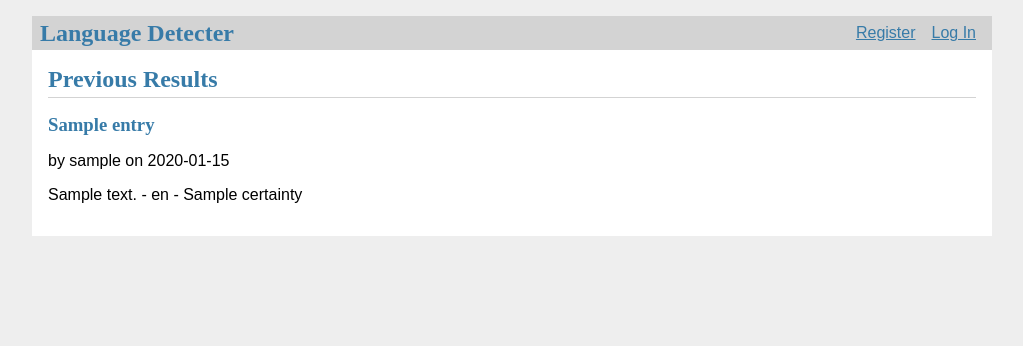
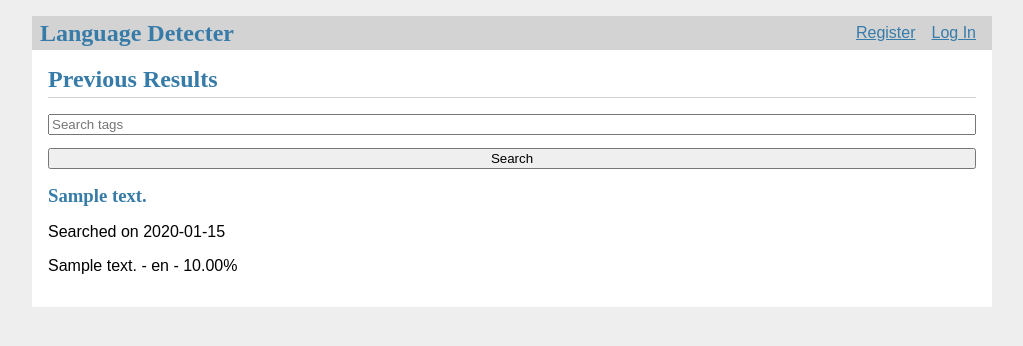
Before and after one commit to mason3k/flask_demo, a Flask app: template program/templates/generator/index.html in a window 1280 px wide. Shown: the top 346 px of the page, without its empty margins (128-1151 px from the left). Run offline with Flask 3, Linux system fonts and the light colour scheme; the template is opened without the code that fills it: most values are stand-ins (such as "Sample title", 1, 10 or a date in 2020).

Commit message:
✨ add search

```diff
--- a/program/templates/base.html
+++ b/program/templates/base.html
@@ -1,5 +1,5 @@
 <!doctype html>
-<title>{% block title %}{% endblock %} - Flaskr</title>
+<title>{% block title %}{% endblock %} - Language Detector</title>
 <link rel="stylesheet" href="{{ url_for('static', filename='style.css') }}">
 <nav>
     <h1>Language Detecter</h1>
--- a/program/templates/generator/index.html
+++ b/program/templates/generator/index.html
@@ -8,18 +8,30 @@
 {% endblock %}
 
 {% block content %}
+{% if entries %}
+<div class="search_url_block">
+
+    <form method="post" action="/search" name="search_tag_block">
+        <input type="text" name="search_url" placeholder="Search tags ">
+        <button type="submit" class="button-primary search_url_btn" value="Search">Search</button>
+
+    </form>
+</div>
+{% endif %}
+
 {% for entry in entries %}
 <article class="text">
     <header>
         <div>
-            <h1>{{ entry['title'] }}</h1>
-            <div class="about">by {{ entry['username'] }} on {{ entry['created'].strftime('%Y-%m-%d') }}</div>
+            <h1>{{ entry['text']|truncate(10, end='...') }}</h1>
+            <div class="about">Searched on {{ entry['created'].strftime('%Y-%m-%d') }}</div>
         </div>
         {% if g.user['id'] == entry['author_id'] %}
         <a class="action" href="{{ url_for('generator.update', id=entry['id']) }}">Edit</a>
         {% endif %}
     </header>
-    <p class="body">{{ entry['text'] }} - {{ entry['language'] }} - {{ entry['certainty'] }}</p>
+    <p class="body">{{ entry['text'] }} - {{ entry['language'] }} - {{ '%0.2f' % (entry['certainty'] * 100) | float }}%
+    </p>
 </article>
 {% if not loop.last %}
 <hr>
--- a/program/templates/generator/update.html
+++ b/program/templates/generator/update.html
@@ -1,7 +1,7 @@
 {% extends 'base.html' %}
 
 {% block header %}
-<h1>{% block title %}Edit "{{ entry['text'] }}"{% endblock %}</h1>
+<h1>{% block title %}Edit "{{ entry['text'] | truncate(10, end='...' )}}"{% endblock %}</h1>
 {% endblock %}
 
 {% block content %}
```
Also changed, not shown: program/generator.py (+18 -0 lines), program/templates/generator/search.html (added, +39 -0 lines).
